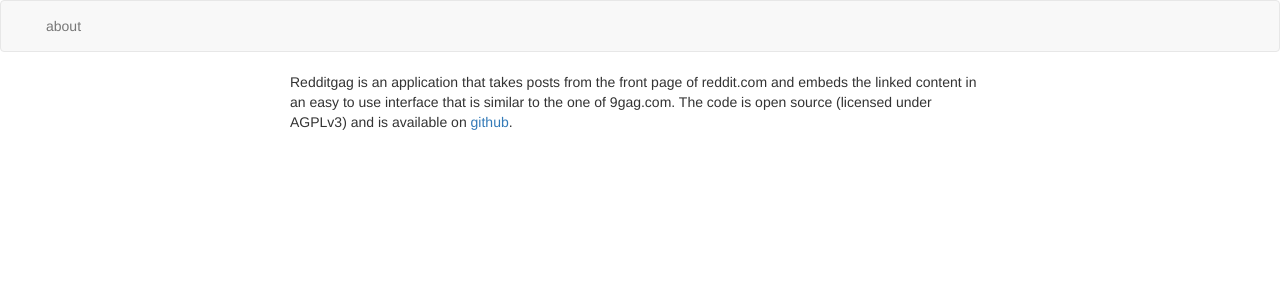
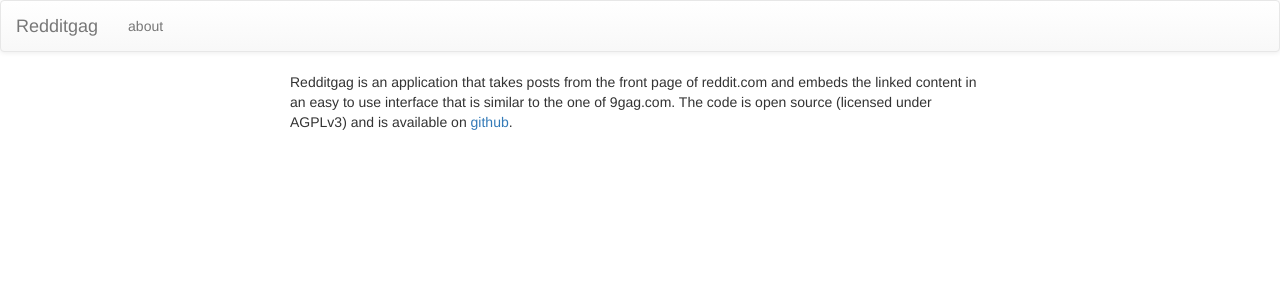
Before and after one commit to Niautanor/redditgag, a Django app: page /app/about in a window 1280 px wide. Shown: the top 300 px of the page. Run offline with Django 3.2, Linux system fonts and the light colour scheme; some libraries are stand-ins or nearby versions.

Commit message:
add frontpage link to navbar and restyle post titles

```diff
--- a/app/templates/base.html
+++ b/app/templates/base.html
@@ -2,8 +2,10 @@
 <html>
   <head>
     <title>redditgag - go and have fuck</title>
+    <link rel="stylesheet" href="{% static 'css/bootstrap-theme.min.css' %}" />
     <link rel="stylesheet" href="{% static 'css/bootstrap.min.css' %}" />
     <link rel="stylesheet" href="{% static 'css/redditgag.css' %}" />
+    <script src="{% static 'js/bootstrap.min.js' %}"></script>
   </head>
   <body>
     <nav class="navbar navbar-default">
@@ -16,6 +18,8 @@
             <span class="icon-bar"></span>
             <span class="icon-bar"></span>
             <span class="icon-bar"></span>
+          </button>
+          <a class="navbar-brand" href="{% url 'frontpage' %}">Redditgag</a>
         </div>
         <div class="collapse navbar-collapse" id="bs-navbar-collapse">
           <ul class="nav navbar-nav">
--- a/app/templates/index.html
+++ b/app/templates/index.html
@@ -7,7 +7,7 @@
     <div class="post-container">
     {% for post in posts %}
       <div class="post {% if post.hidden %}post-hidden{% endif %} well">
-        <h3 class="title">
+        <h2 class="title">
           {% if post.hidden %}
           <span class="hidden-marker">
             [{{ post.hidden }}] (hover to view)
@@ -19,7 +19,7 @@
             {% if print_subreddit %} to /r/{{ post.subreddit }}
             {% endif %}
           </small>
-        </h3>
+        </h2>
         <div class="post-content">
           {% if post.kind == "IMAGE" %}
           <img src="{{ post.url }}" class="post-image" />
```
